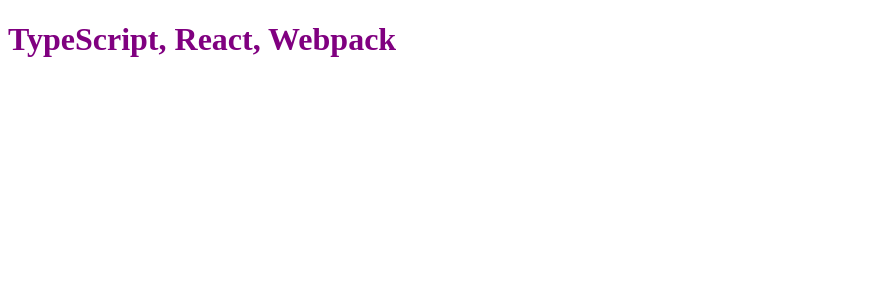
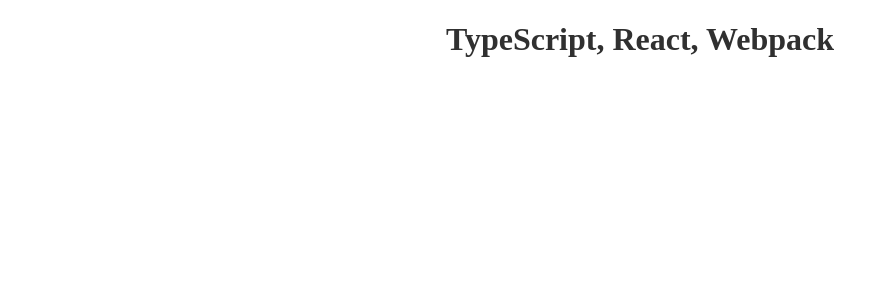
Before and after one commit to Adam9345/twr-test, a React app: page / in a window 1280 px wide. Shown: the top 300 px of the page, without its empty margins (0-889 px from the left). Built offline with nearby package versions, Linux system fonts and the light colour scheme.

Commit message:
Improved text

```diff
--- a/src/components/Hello/style.scss
+++ b/src/components/Hello/style.scss
@@ -1,5 +1,6 @@
-$color: purple;
+$color: #303030;
 
 .green-color {
   color: $color;
+  text-align: center;
 }
```
